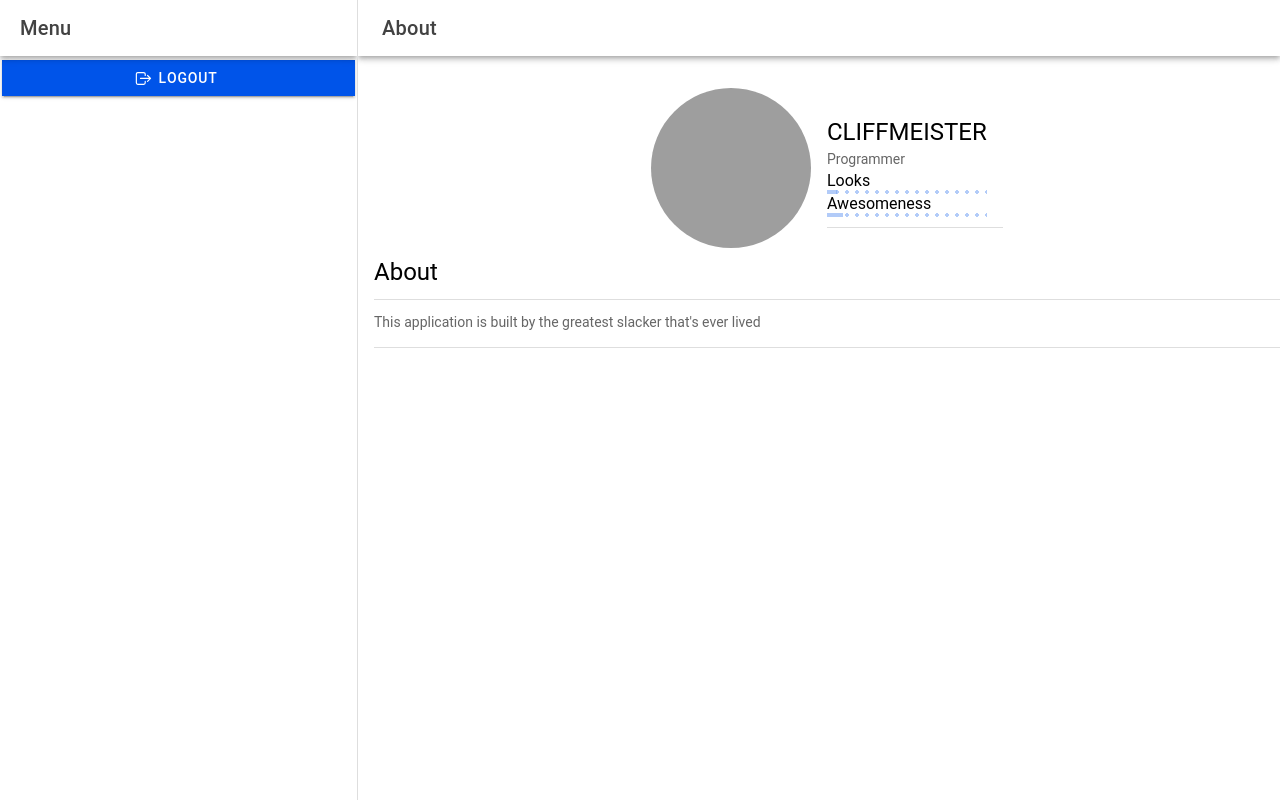
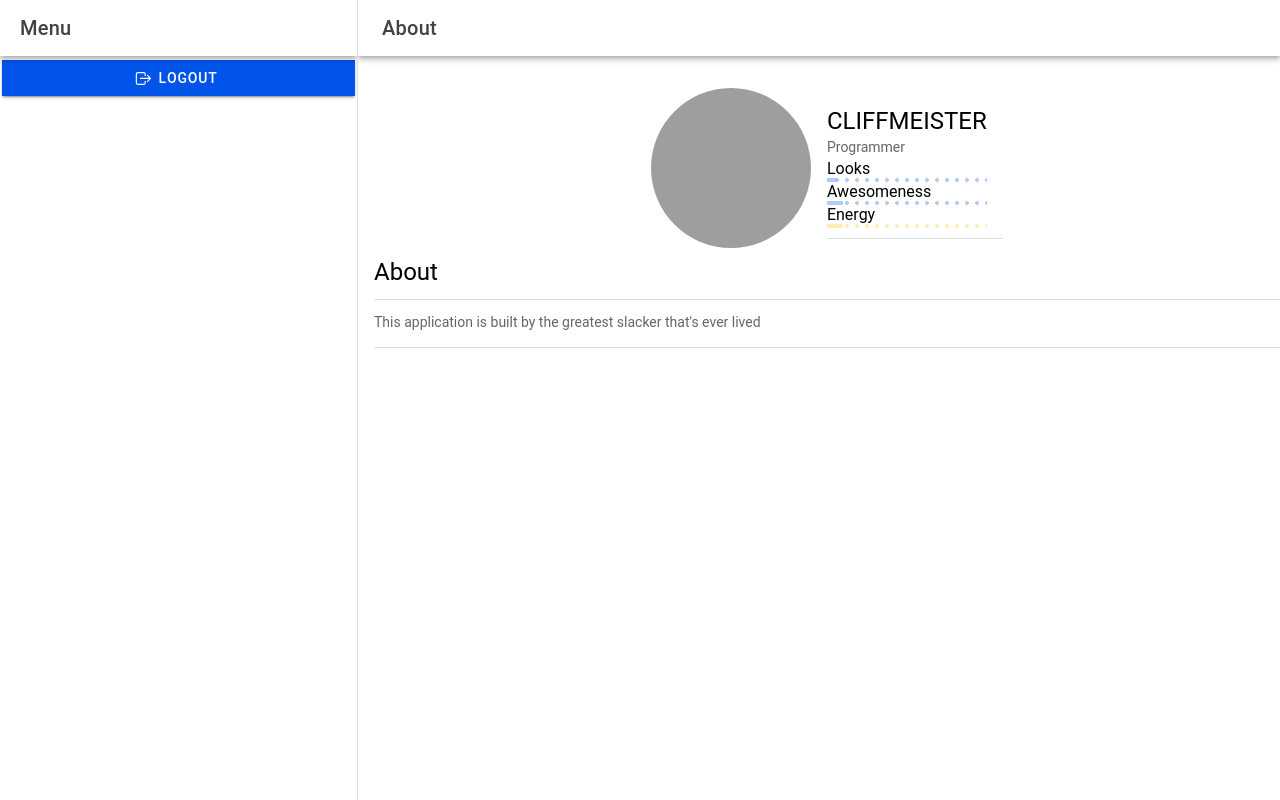
Before and after one commit to cliffamadeus/dev-2425, a React (Vite) app: page /it35-app/app/about in a window 1280 px wide. Built offline with nearby package versions, Linux system fonts and the light colour scheme; grey boxes are pictures that could not be loaded.

Commit message:
Added progressbar for energy on about.tsx

```diff
--- a/src/pages/About/About.tsx
+++ b/src/pages/About/About.tsx
@@ -22,15 +22,25 @@ import { useEffect, useState  } from 'react';
 const About: React.FC = () => {
   const [buffer1, setBuffer1] = useState(0.06);
   const [progress1, setProgress1] = useState(0);
-  const [buffer2, setBuffer2] = useState(0.1); // Different initial value
+  const [buffer2, setBuffer2] = useState(0.1);
   const [progress2, setProgress2] = useState(0);
+
+  const [energy, setEnergy] = useState(0.1);
+  const [energyProgress, setEnergyProgress] = useState(0);
+
+
 
   useEffect(() => {
     const interval = setInterval(() => {
-      setBuffer1((prev) => Math.min(prev + 0.06, 1)); // Increment buffer1
-      setProgress1((prev) => Math.min(prev + 0.05, 1)); // Increment progress1
-      setBuffer2((prev) => Math.min(prev + 0.08, 1)); // Increment buffer2
-      setProgress2((prev) => Math.min(prev + 0.07, 1)); // Increment progress2
+      setBuffer1((prev) => Math.min(prev + 0.06, 1));
+      setProgress1((prev) => Math.min(prev + 0.05, 1));
+      setBuffer2((prev) => Math.min(prev + 0.08, 1));
+      setProgress2((prev) => Math.min(prev + 0.07, 1));
+
+      setEnergy((prev) => Math.min(prev + 0.03, 1));
+      setEnergyProgress((prev) => Math.min(prev + 0.03, 1));
+
+
     }, 1000);
 
     return () => clearInterval(interval);
@@ -43,9 +53,12 @@ const About: React.FC = () => {
         setProgress1(0);
         setBuffer2(0.1);
         setProgress2(0);
+
+        setEnergy(0.03);
+        setEnergyProgress(0);
       }, 1000);
     }
-  }, [progress1, progress2]);
+  }, [progress1, progress2, energy]);
 
   return (
     <IonPage>
@@ -69,7 +82,7 @@ const About: React.FC = () => {
                 <p>Programmer</p>
                 Looks<IonProgressBar buffer={buffer1} value={progress1}></IonProgressBar>
                 Awesomeness<IonProgressBar buffer={buffer2} value={progress2}></IonProgressBar>
-
+                Energy<IonProgressBar color="warning" buffer={energy} value={energyProgress}></IonProgressBar>
               </IonLabel>
             </IonItem>
 
```
